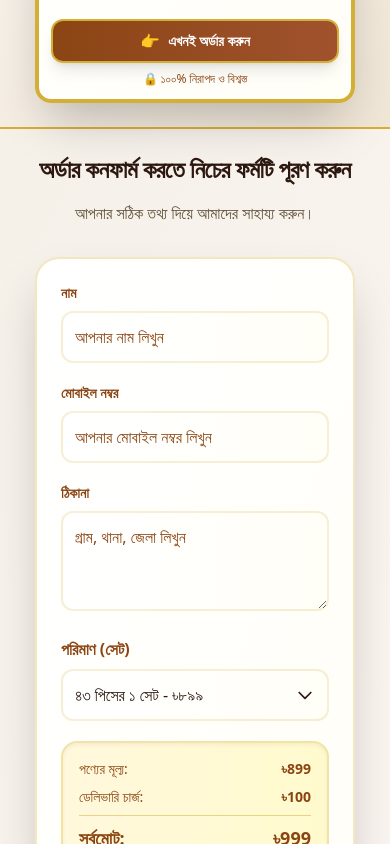
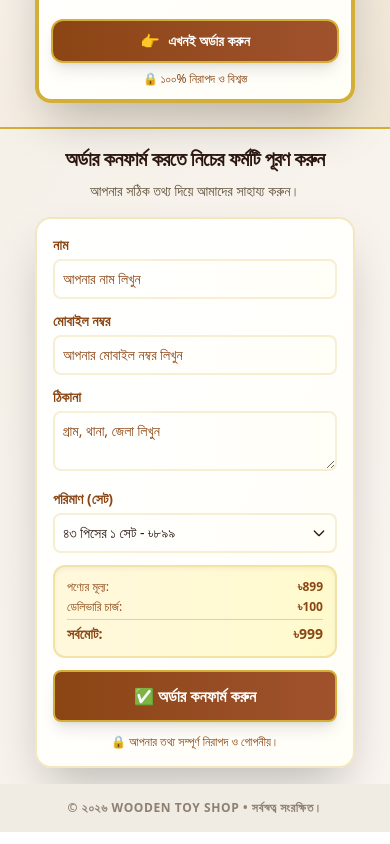
Before and after one commit to wood2toys/wooden-toy-landing-page, a React (Vite) app: page / in a window 390 px wide. Shown: the part 2340-3184 px from the top of the page. Built offline with nearby package versions, Linux system fonts and the light colour scheme.

Commit message:
Make OrderForm mobile-optimized: Compact design to fit in one mobile screen with reduced spacing, smaller inputs, and preserved field labels

```diff
--- a/src/components/OrderForm.tsx
+++ b/src/components/OrderForm.tsx
@@ -71,65 +71,65 @@ export default function OrderForm() {
   };
 
   return (
-    <section id="order-form" className="px-2 sm:px-4 py-6 sm:py-8 md:py-16 bg-gradient-to-br from-[#F5F0E8] to-[#FAF5F0] border-t-2 border-[#D4AF37]">
+    <section id="order-form" className="px-2 sm:px-4 py-4 sm:py-6 md:py-16 bg-gradient-to-br from-[#F5F0E8] to-[#FAF5F0] border-t-2 border-[#D4AF37]">
       <div className="w-full max-w-xs sm:max-w-sm md:max-w-md mx-auto">
-        <div className="text-center mb-8">
-          <h2 className="text-2xl sm:text-3xl md:text-4xl font-bold text-[#2C1810] mb-4 tracking-tight">অর্ডার কনফার্ম করতে নিচের ফর্মটি পূরণ করুন</h2>
-          <p className="text-base sm:text-lg text-[#5D4E37] font-medium">আপনার সঠিক তথ্য দিয়ে আমাদের সাহায্য করুন।</p>
+        <div className="text-center mb-4 sm:mb-6 md:mb-8">
+          <h2 className="text-xl sm:text-2xl md:text-3xl font-bold text-[#2C1810] mb-2 sm:mb-4 tracking-tight">অর্ডার কনফার্ম করতে নিচের ফর্মটি পূরণ করুন</h2>
+          <p className="text-sm sm:text-base md:text-lg text-[#5D4E37] font-medium">আপনার সঠিক তথ্য দিয়ে আমাদের সাহায্য করুন।</p>
         </div>
 
-        <div className="bg-gradient-to-br from-white to-[#FFFEF7] p-6 rounded-3xl shadow-2xl border-2 border-[#D4AF37]/30">
-          <form onSubmit={handleSubmit} className="space-y-5">
+        <div className="bg-gradient-to-br from-white to-[#FFFEF7] p-4 sm:p-6 rounded-2xl sm:rounded-3xl shadow-2xl border-2 border-[#D4AF37]/30">
+          <form onSubmit={handleSubmit} className="space-y-3 sm:space-y-4 md:space-y-5">
             <div>
-              <label className="block text-[#8B4513] font-semibold mb-2 text-sm sm:text-base">নাম</label>
+              <label className="block text-[#8B4513] font-semibold mb-1 sm:mb-2 text-sm">নাম</label>
               <input
                 required
                 type="text"
                 placeholder="আপনার নাম লিখুন"
-                className="w-full p-3 sm:p-4 rounded-xl border-2 border-[#D4AF37]/20 bg-gradient-to-r from-white to-[#FFFEF7] text-[#2C1810] placeholder-[#8B4513] focus:ring-2 focus:ring-[#D4AF37] focus:border-[#D4AF37] transition-all text-base sm:text-lg"
+                className="w-full p-2 sm:p-3 md:p-4 rounded-lg sm:rounded-xl border-2 border-[#D4AF37]/20 bg-gradient-to-r from-white to-[#FFFEF7] text-[#2C1810] placeholder-[#8B4513] focus:ring-2 focus:ring-[#D4AF37] focus:border-[#D4AF37] transition-all text-sm sm:text-base"
                 onChange={(e) => setFormData({...formData, name: e.target.value})}
               />
             </div>
             <div>
-              <label className="block text-[#8B4513] font-semibold mb-2 text-sm sm:text-base">মোবাইল নম্বর</label>
+              <label className="block text-[#8B4513] font-semibold mb-1 sm:mb-2 text-sm">মোবাইল নম্বর</label>
               <input
                 required
                 type="tel"
                 placeholder="আপনার মোবাইল নম্বর লিখুন"
-                className="w-full p-3 sm:p-4 rounded-xl border-2 border-[#D4AF37]/20 bg-gradient-to-r from-white to-[#FFFEF7] text-[#2C1810] placeholder-[#8B4513] focus:ring-2 focus:ring-[#D4AF37] focus:border-[#D4AF37] transition-all text-base sm:text-lg"
+                className="w-full p-2 sm:p-3 md:p-4 rounded-lg sm:rounded-xl border-2 border-[#D4AF37]/20 bg-gradient-to-r from-white to-[#FFFEF7] text-[#2C1810] placeholder-[#8B4513] focus:ring-2 focus:ring-[#D4AF37] focus:border-[#D4AF37] transition-all text-sm sm:text-base"
                 onChange={(e) => setFormData({...formData, phone: e.target.value})}
               />
             </div>
             <div>
-              <label className="block text-[#8B4513] font-semibold mb-2 text-sm sm:text-base">ঠিকানা</label>
+              <label className="block text-[#8B4513] font-semibold mb-1 sm:mb-2 text-sm">ঠিকানা</label>
               <textarea
                 required
                 placeholder="গ্রাম, থানা, জেলা লিখুন"
-                className="w-full p-3 sm:p-4 rounded-xl border-2 border-[#D4AF37]/20 bg-gradient-to-r from-white to-[#FFFEF7] text-[#2C1810] placeholder-[#8B4513] focus:ring-2 focus:ring-[#D4AF37] focus:border-[#D4AF37] transition-all text-base sm:text-lg"
-                rows={3}
+                className="w-full p-2 sm:p-3 md:p-4 rounded-lg sm:rounded-xl border-2 border-[#D4AF37]/20 bg-gradient-to-r from-white to-[#FFFEF7] text-[#2C1810] placeholder-[#8B4513] focus:ring-2 focus:ring-[#D4AF37] focus:border-[#D4AF37] transition-all text-sm sm:text-base"
+                rows={2}
                 onChange={(e) => setFormData({...formData, address: e.target.value})}
               />
             </div>
 
             {/* Quantity Dropdown */}
             <div className="relative">
-              <label className="block text-[#8B4513] font-semibold mb-2">পরিমাণ (সেট)</label>
+              <label className="block text-[#8B4513] font-semibold mb-1 sm:mb-2 text-sm">পরিমাণ (সেট)</label>
               <div
-                className="w-full p-3 sm:p-4 rounded-xl border-2 border-[#D4AF37]/20 bg-gradient-to-r from-white to-[#FFFEF7] text-[#2C1810] cursor-pointer flex justify-between items-center"
+                className="w-full p-2 sm:p-3 md:p-4 rounded-lg sm:rounded-xl border-2 border-[#D4AF37]/20 bg-gradient-to-r from-white to-[#FFFEF7] text-[#2C1810] cursor-pointer flex justify-between items-center"
                 onClick={() => setShowDropdown(!showDropdown)}
               >
-                <span className="text-base sm:text-lg">{selectedOption.text}</span>
-                <svg className={`w-5 h-5 transform transition-transform ${showDropdown ? 'rotate-180' : ''}`} fill="none" stroke="currentColor" viewBox="0 0 24 24">
+                <span className="text-sm sm:text-base">{selectedOption.text}</span>
+                <svg className={`w-4 h-4 sm:w-5 sm:h-5 transform transition-transform ${showDropdown ? 'rotate-180' : ''}`} fill="none" stroke="currentColor" viewBox="0 0 24 24">
                   <path strokeLinecap="round" strokeLinejoin="round" strokeWidth="2" d="M19 9l-7 7-7-7"></path>
                 </svg>
               </div>
 
               {showDropdown && (
-                <div className="absolute top-full left-0 right-0 bg-white border-2 border-[#D4AF37]/20 rounded-xl mt-1 shadow-lg z-10">
+                <div className="absolute top-full left-0 right-0 bg-white border-2 border-[#D4AF37]/20 rounded-lg sm:rounded-xl mt-1 shadow-lg z-10">
                   {quantityOptions.map((option) => (
                     <div
                       key={option.value}
-                      className={`p-4 cursor-pointer hover:bg-[#FFF8DC] transition-colors ${
+                      className={`p-2 sm:p-3 md:p-4 cursor-pointer hover:bg-[#FFF8DC] transition-colors text-sm sm:text-base ${
                         selectedQuantity === option.value ? 'bg-blue-500 text-white' : 'text-[#2C1810]'
                       }`}
                       onClick={() => {
@@ -145,16 +145,16 @@ export default function OrderForm() {
               )}
             </div>
 
-            <div className="bg-gradient-to-r from-[#FFF8DC] to-[#FFFACD] p-4 rounded-2xl space-y-2 text-sm border-2 border-[#D4AF37]/30 shadow-inner">
+            <div className="bg-gradient-to-r from-[#FFF8DC] to-[#FFFACD] p-3 sm:p-4 rounded-xl sm:rounded-2xl space-y-1 sm:space-y-2 text-xs sm:text-sm border-2 border-[#D4AF37]/30 shadow-inner">
                 <div className="flex justify-between text-[#8B4513]"><span>পণ্যের মূল্য:</span> <span className="font-semibold">৳{selectedOption.price}</span></div>
                 <div className="flex justify-between text-[#8B4513]"><span>ডেলিভারি চার্জ:</span> <span className="font-semibold">৳100</span></div>
                 <hr className="border-[#D4AF37]/50"/>
-                <div className="flex justify-between font-bold text-lg text-[#8B4513]"><span>সর্বমোট:</span> <span>৳{totalPrice}</span></div>
+                <div className="flex justify-between font-bold text-sm sm:text-base md:text-lg text-[#8B4513]"><span>সর্বমোট:</span> <span>৳{totalPrice}</span></div>
             </div>
 
             <button
               type="submit"
-              className="w-full bg-gradient-to-r from-[#8B4513] to-[#A0522D] text-white font-bold py-3 sm:py-4 rounded-xl text-lg sm:text-xl hover:from-[#A0522D] hover:to-[#8B4513] transition-all duration-300 shadow-lg hover:shadow-xl transform hover:scale-105 border-2 border-[#D4AF37]"
+              className="w-full bg-gradient-to-r from-[#8B4513] to-[#A0522D] text-white font-bold py-3 sm:py-4 rounded-lg sm:rounded-xl text-base sm:text-lg hover:from-[#A0522D] hover:to-[#8B4513] transition-all duration-300 shadow-lg hover:shadow-xl transform hover:scale-105 border-2 border-[#D4AF37]"
             >
                 ✅ অর্ডার কনফার্ম করুন
             </button>
```
